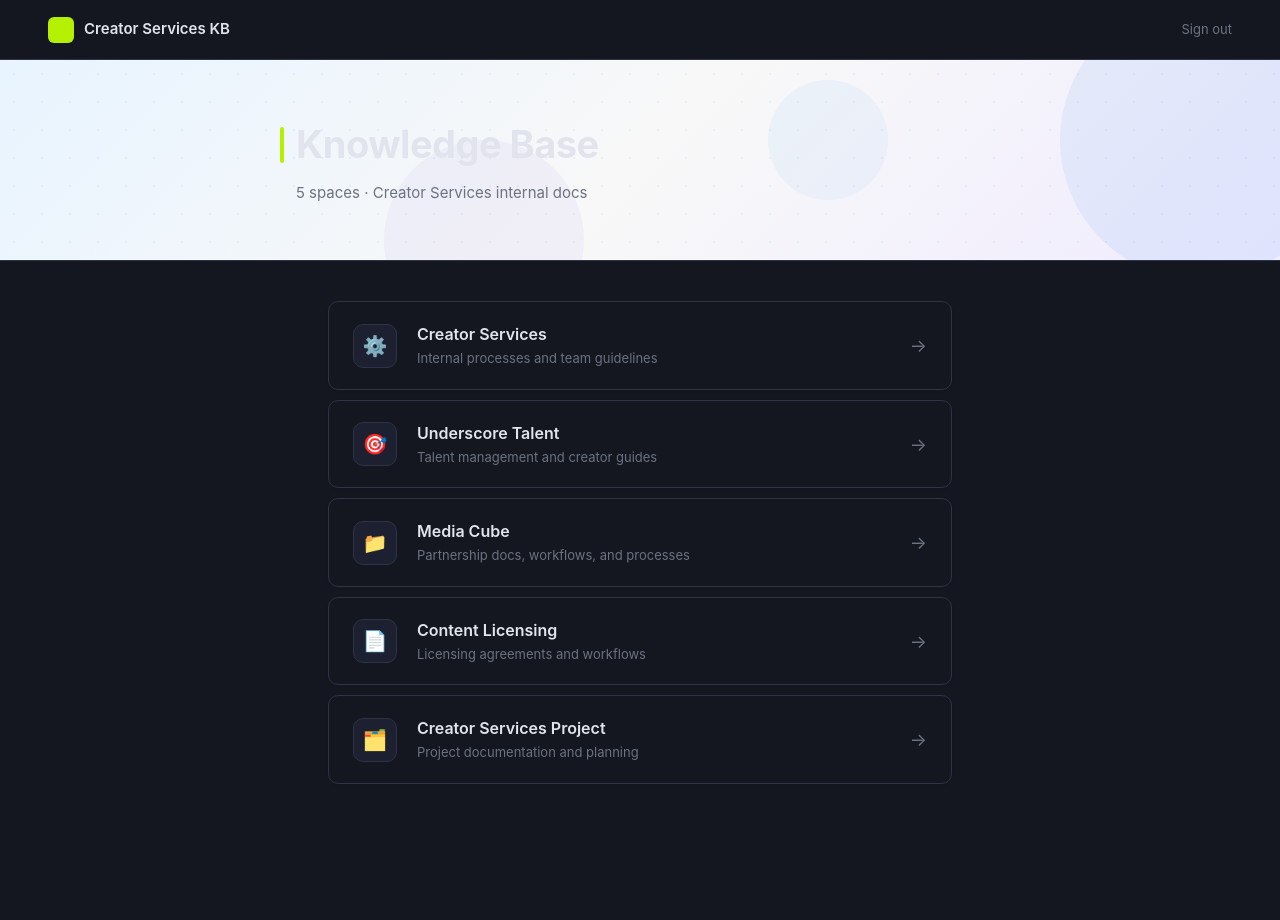
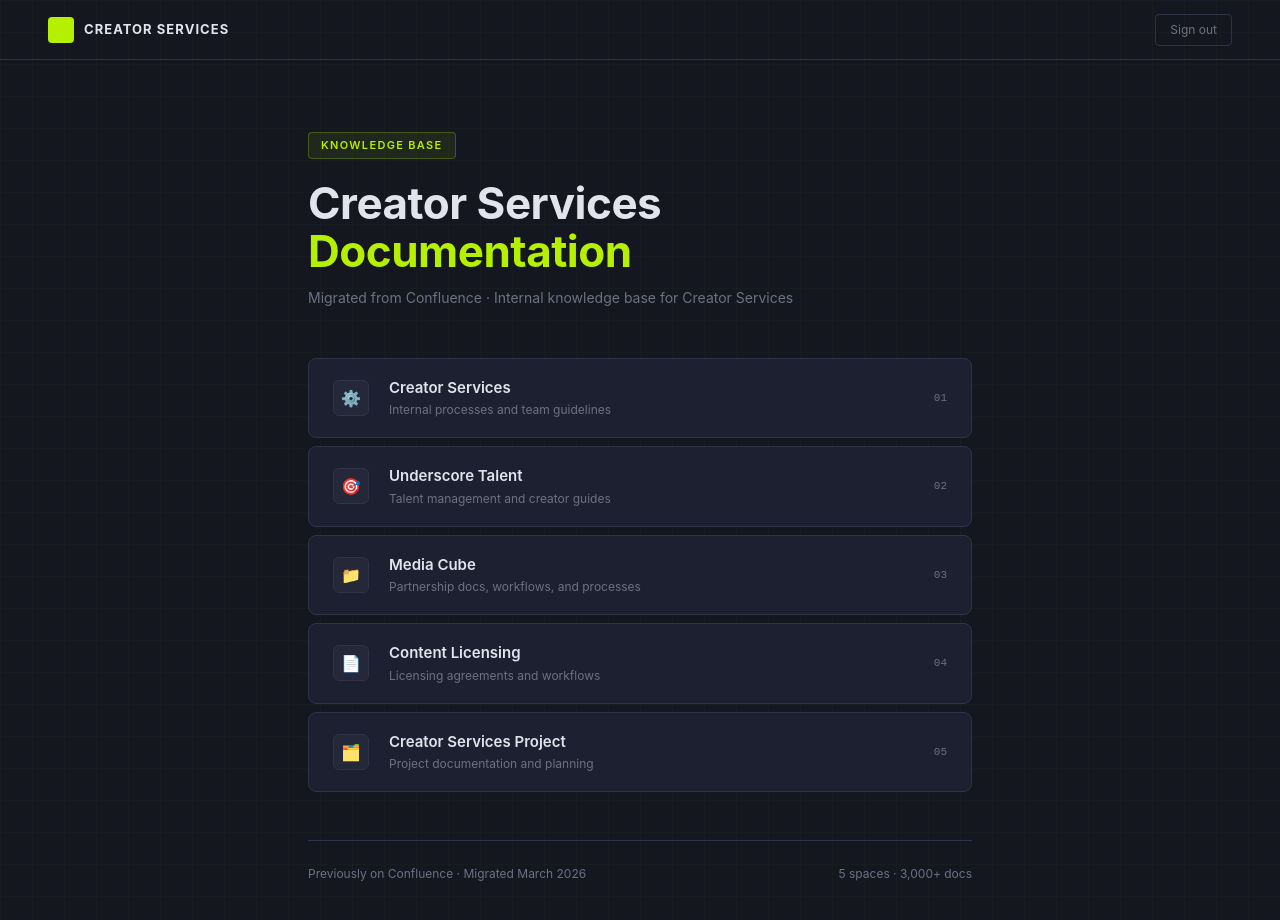
Before and after one commit to valerijssal/creator-kb-2, a Next.js app: page / in a window 1280 px wide. Shown: the top 920 px of the page. Before the commit the page ends 824 px from the top, so only its background shows below. Built offline with nearby package versions, Linux system fonts and the light colour scheme.

Commit message:
lighter gray theme, fix header

```diff
--- a/app/page.tsx
+++ b/app/page.tsx
@@ -17,55 +17,53 @@
   };
 
   return (
-    <div style={{ minHeight: '100vh', background: 'var(--bg)' }}>
-      {/* Header */}
-      <header style={{ borderBottom: '1px solid var(--border)', padding: '0 48px', height: '60px', display: 'flex', alignItems: 'center', justifyContent: 'space-between', background: 'var(--bg)', position: 'sticky', top: 0, zIndex: 10 }}>
+    <div style={{ minHeight: '100vh' }}>
+      <header style={{ borderBottom: '1px solid var(--border)', padding: '0 48px', height: '60px', display: 'flex', alignItems: 'center', justifyContent: 'space-between' }}>
         <div style={{ display: 'flex', alignItems: 'center', gap: '10px' }}>
-          <div style={{ width: '26px', height: '26px', background: 'var(--accent)', borderRadius: '6px' }} />
-          <span style={{ fontWeight: '600', fontSize: '15px', color: 'var(--text)' }}>Creator Services KB</span>
+          <div style={{ width: '26px', height: '26px', background: 'var(--accent)', borderRadius: '4px' }} />
+          <span style={{ fontWeight: '700', fontSize: '13px', letterSpacing: '0.08em', textTransform: 'uppercase', color: 'var(--text)' }}>Creator Services</span>
         </div>
-        <button onClick={handleLogout} style={{ background: 'none', border: 'none', color: 'var(--text-muted)', fontSize: '13px', cursor: 'pointer' }}>Sign out</button>
+        <button onClick={handleLogout} style={{ background: 'none', border: '1px solid var(--border)', color: 'var(--text-muted)', fontSize: '12px', cursor: 'pointer', padding: '6px 14px', borderRadius: '4px' }}>Sign out</button>
       </header>
 
-      {/* Hero with texture */}
-      <div style={{ position: 'relative', overflow: 'hidden', borderBottom: '1px solid var(--border)', padding: '64px 48px 56px', background: 'linear-gradient(135deg, #e8f4ff 0%, #f8f8f8 50%, #f0ebff 100%)' }}>
-        {/* Decorative circles */}
-        <div style={{ position: 'absolute', top: '-60px', right: '-60px', width: '280px', height: '280px', borderRadius: '50%', background: 'rgba(35,131,226,0.08)', pointerEvents: 'none' }} />
-        <div style={{ position: 'absolute', bottom: '-80px', left: '30%', width: '200px', height: '200px', borderRadius: '50%', background: 'rgba(120,80,220,0.06)', pointerEvents: 'none' }} />
-        <div style={{ position: 'absolute', top: '20px', left: '60%', width: '120px', height: '120px', borderRadius: '50%', background: 'rgba(35,131,226,0.05)', pointerEvents: 'none' }} />
-        {/* Grid dots */}
-        <div style={{ position: 'absolute', inset: 0, backgroundImage: 'radial-gradient(circle, rgba(35,131,226,0.12) 1px, transparent 1px)', backgroundSize: '28px 28px', pointerEvents: 'none', opacity: 0.6 }} />
+      <main style={{ maxWidth: '760px', margin: '0 auto', padding: '72px 48px 80px' }}>
+        <div style={{ marginBottom: '48px' }}>
+          <div style={{ display: 'inline-block', background: 'var(--accent-light)', border: '1px solid rgba(180,240,0,0.25)', color: 'var(--accent)', fontSize: '11px', fontWeight: '600', letterSpacing: '0.12em', textTransform: 'uppercase', padding: '4px 12px', borderRadius: '4px', marginBottom: '20px' }}>
+            Knowledge Base
+          </div>
+          <h1 style={{ fontSize: '44px', fontWeight: '700', lineHeight: 1.1, letterSpacing: '-0.5px', marginBottom: '12px' }}>
+            Creator Services<br />
+            <span style={{ color: 'var(--accent)' }}>Documentation</span>
+          </h1>
+          <p style={{ color: 'var(--text-muted)', fontSize: '14px', lineHeight: 1.6 }}>
+            Migrated from Confluence · Internal knowledge base for Creator Services
+          </p>
+        </div>
 
-        <div style={{ position: 'relative', maxWidth: '720px', margin: '0 auto' }}>
-          <div style={{ display: 'flex', alignItems: 'center', gap: '12px', marginBottom: '16px' }}>
-            <div style={{ width: '4px', height: '36px', background: 'var(--accent)', borderRadius: '2px' }} />
-            <h1 style={{ fontSize: '38px', fontWeight: '700', color: 'var(--text)', letterSpacing: '-0.5px', lineHeight: 1.1 }}>Knowledge Base</h1>
-          </div>
-          <p style={{ color: 'var(--text-muted)', fontSize: '15px', marginLeft: '16px' }}>5 spaces · Creator Services internal docs</p>
-        </div>
-      </div>
-
-      {/* Spaces */}
-      <main style={{ maxWidth: '720px', margin: '0 auto', padding: '40px 48px' }}>
-        <div style={{ display: 'grid', gap: '10px' }}>
-          {SPACES.map((space) => (
+        <div style={{ display: 'grid', gap: '8px' }}>
+          {SPACES.map((space, i) => (
             <button
               key={space.slug}
               onClick={() => router.push('/space/' + space.slug)}
-              style={{ display: 'flex', alignItems: 'center', gap: '20px', padding: '20px 24px', background: 'var(--bg)', border: '1px solid var(--border)', borderRadius: '10px', cursor: 'pointer', textAlign: 'left', width: '100%', transition: 'all 0.15s', boxShadow: '0 1px 3px rgba(0,0,0,0.04)' }}
-              onMouseEnter={e => { e.currentTarget.style.borderColor = 'var(--accent)'; e.currentTarget.style.boxShadow = '0 2px 8px rgba(35,131,226,0.12)'; e.currentTarget.style.transform = 'translateY(-1px)'; }}
-              onMouseLeave={e => { e.currentTarget.style.borderColor = 'var(--border)'; e.currentTarget.style.boxShadow = '0 1px 3px rgba(0,0,0,0.04)'; e.currentTarget.style.transform = 'translateY(0)'; }}
+              style={{ display: 'flex', alignItems: 'center', gap: '20px', padding: '18px 24px', background: 'var(--bg-2)', border: '1px solid var(--border)', borderRadius: '8px', cursor: 'pointer', textAlign: 'left', width: '100%', transition: 'all 0.15s' }}
+              onMouseEnter={e => { e.currentTarget.style.borderColor = 'var(--accent)'; e.currentTarget.style.background = 'var(--bg-3)'; }}
+              onMouseLeave={e => { e.currentTarget.style.borderColor = 'var(--border)'; e.currentTarget.style.background = 'var(--bg-2)'; }}
             >
-              <div style={{ width: '44px', height: '44px', borderRadius: '10px', background: 'var(--bg-2)', border: '1px solid var(--border)', display: 'flex', alignItems: 'center', justifyContent: 'center', fontSize: '20px', flexShrink: 0 }}>
+              <div style={{ width: '36px', height: '36px', borderRadius: '6px', background: 'var(--bg-3)', border: '1px solid var(--border)', display: 'flex', alignItems: 'center', justifyContent: 'center', fontSize: '16px', flexShrink: 0 }}>
                 {space.icon}
               </div>
               <div style={{ flex: 1 }}>
-                <div style={{ fontWeight: '600', fontSize: '16px', marginBottom: '3px', color: 'var(--text)' }}>{space.label}</div>
-                <div style={{ color: 'var(--text-muted)', fontSize: '13px' }}>{space.description}</div>
+                <div style={{ fontWeight: '600', fontSize: '15px', marginBottom: '2px' }}>{space.label}</div>
+                <div style={{ color: 'var(--text-muted)', fontSize: '12px' }}>{space.description}</div>
               </div>
-              <span style={{ color: 'var(--text-muted)', fontSize: '18px', flexShrink: 0 }}>→</span>
+              <div style={{ fontSize: '11px', color: 'var(--text-muted)', fontFamily: 'monospace' }}>0{i+1}</div>
             </button>
           ))}
+        </div>
+
+        <div style={{ marginTop: '48px', paddingTop: '24px', borderTop: '1px solid var(--border)', color: 'var(--text-muted)', fontSize: '12px', display: 'flex', justifyContent: 'space-between' }}>
+          <span>Previously on Confluence · Migrated March 2026</span>
+          <span>5 spaces · 3,000+ docs</span>
         </div>
       </main>
     </div>
```
